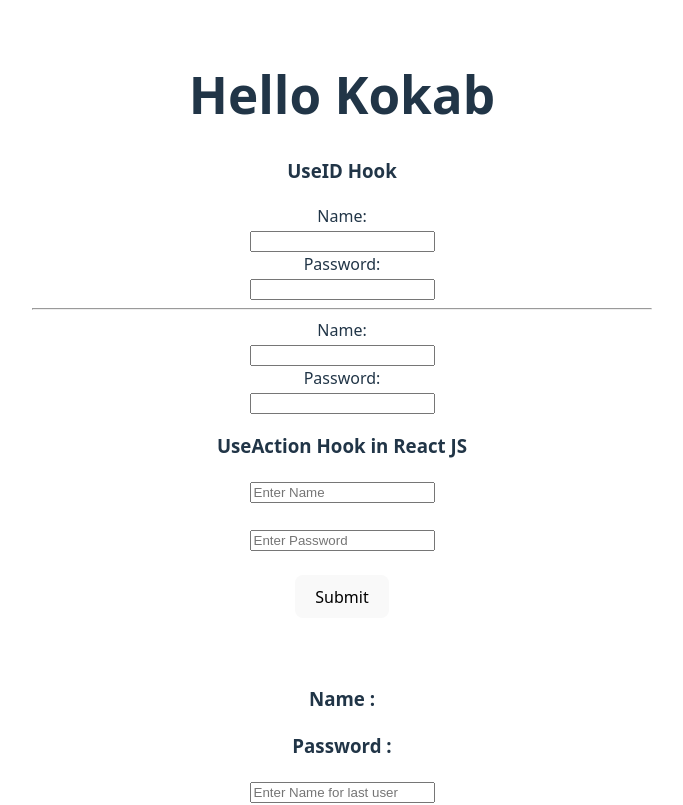
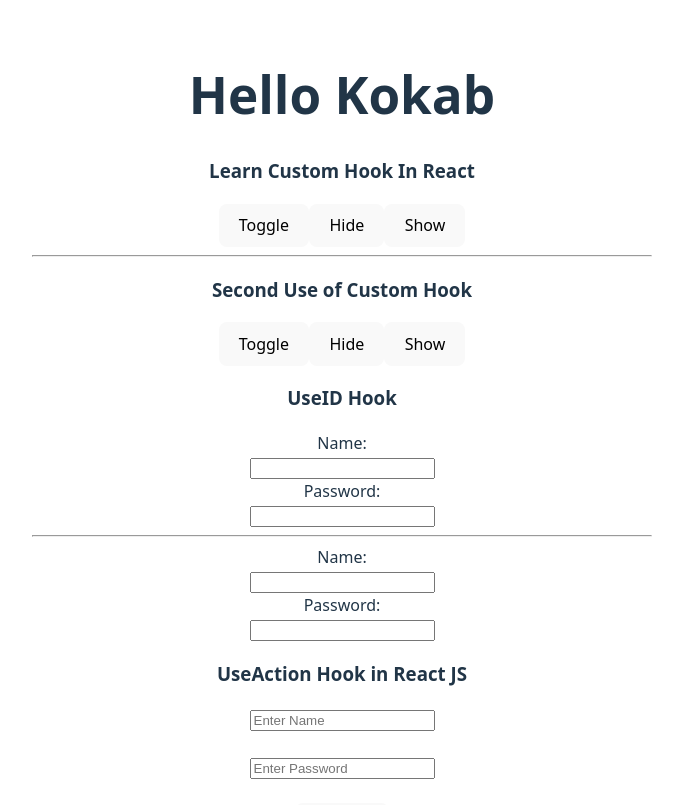
Before and after one commit to KokabNaveed/React, a React (Vite) app: page / in a window 1280 px wide. Shown: the top 805 px of the page, without its empty margins (298-981 px from the left). Built offline with nearby package versions, Linux system fonts and the light colour scheme.

Commit message:
Learn Custom Hook in React

```diff
--- a/src/App.jsx
+++ b/src/App.jsx
@@ -24,6 +24,7 @@ import ObjectsInState from './UpdateObjectsInState'
 import UpdateArray from './UpdatingArrayInState'
 import UseActionHook from './UseAction'
 import IdHook from './UseIdHook'
+import CustomHook from './CustomHook'
 
 
 const fruit = (name) => {
@@ -185,6 +186,8 @@ function App() {
     <>
       <h1>Hello Kokab</h1>
 
+      <CustomHook/>
+
       <IdHook/>
 
       <UseActionHook/>
--- /dev/null
+++ b/src/CustomHook.jsx
@@ -0,0 +1,22 @@
+import useToggle from "./useToggle";
+
+function CustomHook() {
+
+    const [value, setToggle] = useToggle(true);
+    const [data,setData] = useToggle(true);
+    return (
+        <>
+            {value ? <h3>Learn Custom Hook In React</h3> : null}
+            <button onClick={setToggle}>Toggle</button>
+            <button onClick={() => setToggle(false)}>Hide</button>
+            <button onClick={() => setToggle(true)}>Show</button>
+            <hr />
+            {data ? <h3>Second Use of Custom Hook</h3> : null}
+            <button onClick={setData}>Toggle</button>
+            <button onClick={() => setData(false)}>Hide</button>
+            <button onClick={() => setData(true)}>Show</button>
+        </>
+    )
+}
+
+export default CustomHook;
--- /dev/null
+++ b/src/useToggle.jsx
@@ -0,0 +1,19 @@
+import { useState } from "react";
+
+function useToggle(defaultval) {
+
+    const [value, setvalue] = useState(defaultval);
+
+    function toggleValue(val) {
+        if (typeof val != 'boolean') {
+            setvalue(!value);
+        }
+        else {
+            setvalue(val);
+        }
+    }
+
+    return [value, toggleValue]
+}
+
+export default useToggle;
```
